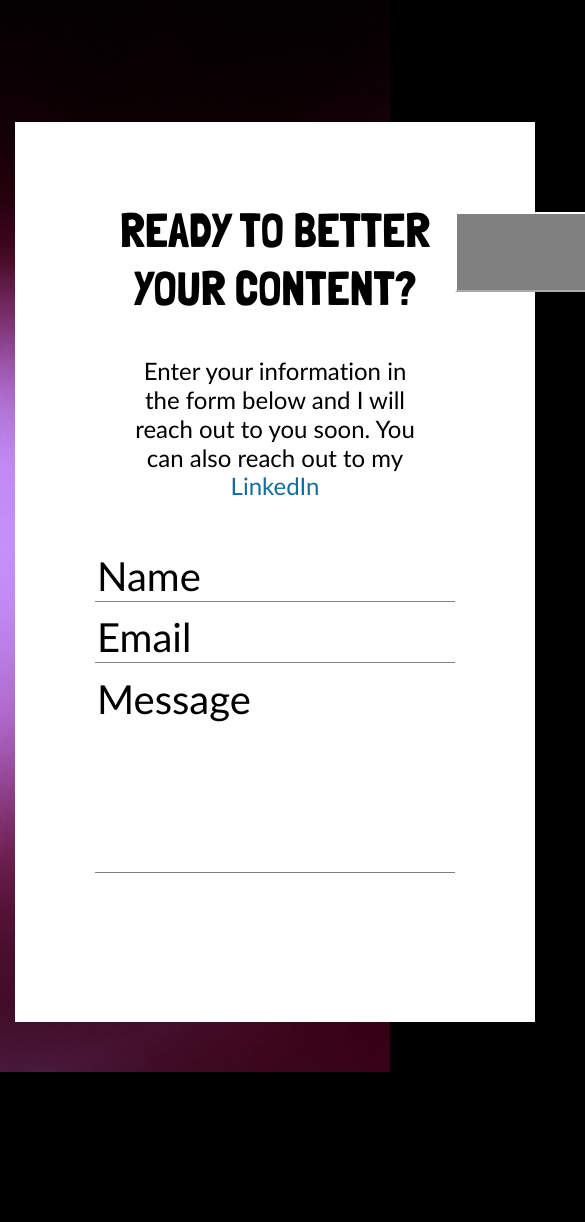
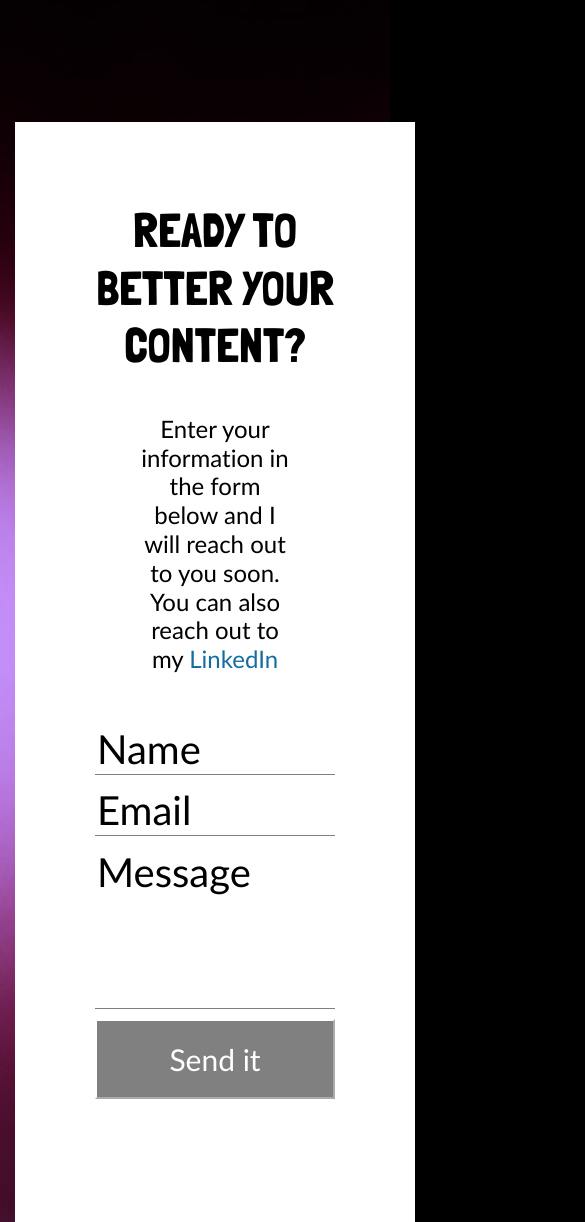
Before and after one commit to eg598/mysite, a plain HTML site: page index.html in a window 390 px wide. Shown: the part 7220-8442 px from the top of the page, 585 px wide, since content can reach past the window. Before the commit the page ends 8292 px from the top, so only its background shows below. Drawn offline with Linux system fonts and the light colour scheme; a web font is replaced by a local one.

Commit message:
Add files via upload

```diff
--- a/css/style.css
+++ b/css/style.css
@@ -520,7 +520,7 @@ img{
     height: 900px;
     max-height: 2000px;
     width: 70%;
-    min-width: 520px;
+    min-width: 400px;
     display: flex;
     flex-wrap: wrap;
     margin: 0 auto;
@@ -559,8 +559,9 @@ img{
   }
   .form_textarea{
     width: 100%;
+    min-width: none;
     margin-top: 10px;
-    height: 200px;
+    height: 163px;
     resize: none;
     font-style: normal;
     font-size: 40px;
@@ -683,6 +684,9 @@ img{
 }
 
 @media screen and (max-width: 767px) {
+    .form{
+        height: 1050px;
+    }
     .section-title {
         margin-bottom: 25px;
     }
@@ -778,9 +782,12 @@ img{
     }
 }
 
-@media screen and (max-width: 500px) {
+@media screen and (max-width: 600px) {
     .header__nav {
         padding: 75px 30px;
+    }
+    .form{
+        height: 1100px;
     }
 }
 
```
